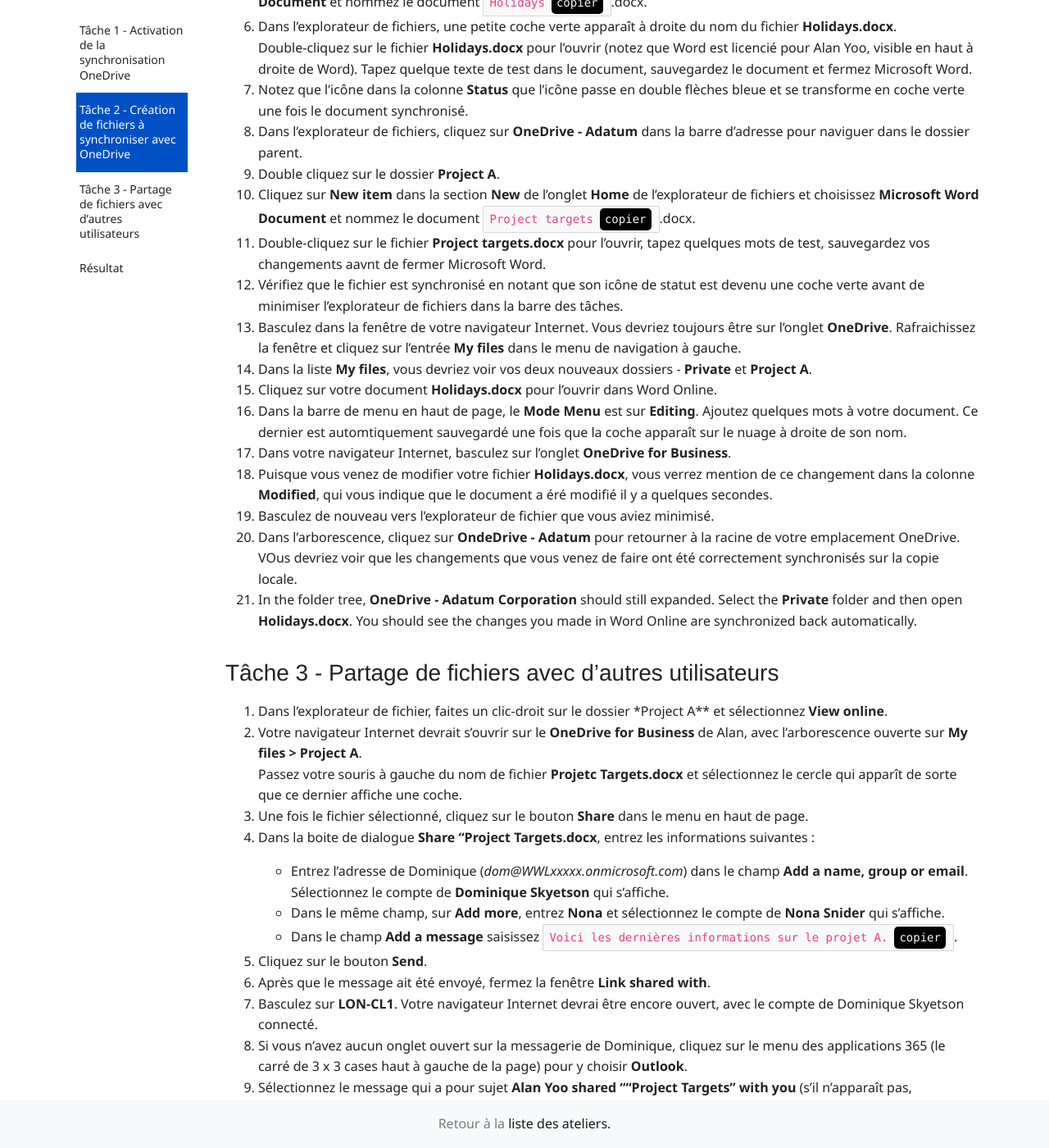
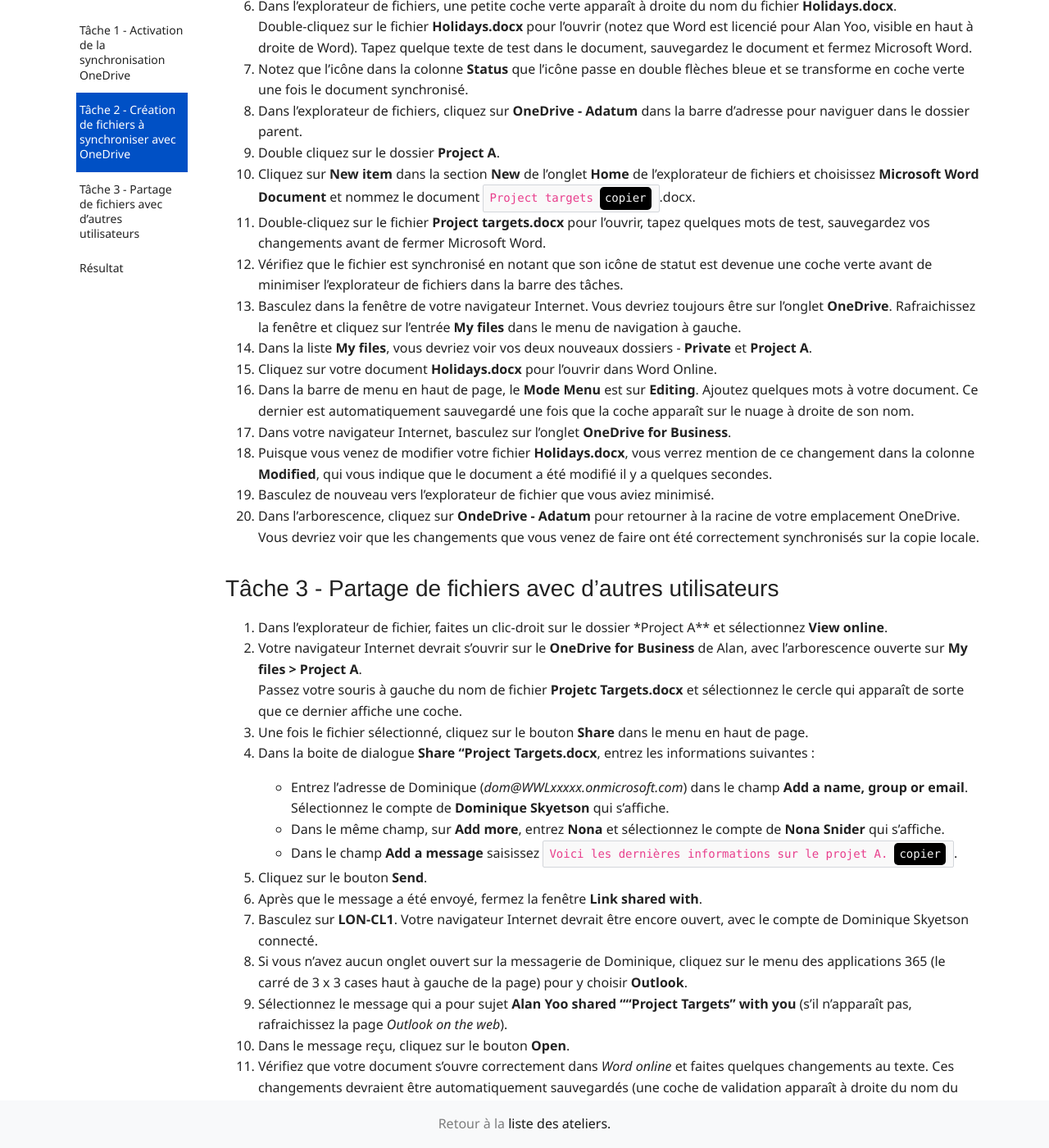
Before and after one commit to renaudwangler/ib-labs, a Jekyll site: the page built from msms030fr/lab9e2.md, in a window 1280 px wide and 1400 px high, scrolled down 2325 px. Shown: the whole window at 82% size. Built offline with Jekyll 4.4.1, drawn with Linux system fonts in a browser that asks for light colours; nearby versions of some CDN libraries; comment, search, counter and statistics services are not loaded; some of the changed text lies outside the part shown.

Commit message:
msms030frl9

````diff
--- a/msms030fr/lab9e2.md
+++ b/msms030fr/lab9e2.md
@@ -20,7 +20,7 @@ A la fin de cet exercice, vous aurez une meilleure connaissance de :
 	Vous devriez donc désormais pouvoir ouvrir l'application **Word** en tapant ```winword``` dans la barre de recherche, à droite du bouton **Démarrer** sur la barre des tâches. Cliquez sur **Word** dans la section **Best match** du menu **Démarrer**.
 1. Lorsque **Word** s'ouvre, vérifiez quel compte utilisateur est licencié pour l'utiliser, ne haut à droite de la fenêtre. S'il s'agit déjà du compte de Alan (ses initiales **AY** sont dans le cercle), passez au point suivant.
 	Cependant, si un compte différent est présent :
-	1. cliquez sur le bouton **Account** en bas à gauche de la fenêtre Word. Cliquez ensuite sur le lien **Sign out**.
+	1. Cliquez sur le bouton **Account** en bas à gauche de la fenêtre Word. Cliquez ensuite sur le lien **Sign out**.
 	1. Validez l'opération en cliquant sur le bouton **Sign out**.
 	1. Cliquez ensuite sur le bouton **Sign In**.
 	1. Dans la fenêtre **Sign in**, saisissez **alan@WWLxxxxx.onmicrosoft.com** et cliquez sur **Next**.
@@ -48,14 +48,14 @@ A la fin de cet exercice, vous aurez une meilleure connaissance de :
 1. Sur la page **All your files, ready and on-demand**, cliquez sur **Next**.
 1. Sur la page **Get the mobile app**, cliquez sur **Later**.
 1. Sur la page **You OneDrive is ready for you** cliquez sur **Open my OneDrive folder**.
-1. L' explorateur de fichiers de Windows va s'ouvrir automatiquement sur le dossier **OneDrive - Adatum**.Vérifiez que le document **OneDrive test.docx** est présent effectivement synchronisé sur le poste de travail local
-1. laissez ouvert l'explorateur de fichier et le navigateur Internet pour la tâche suivante.
+1. L'explorateur de fichiers de Windows va s'ouvrir automatiquement sur le dossier **OneDrive - Adatum**.Vérifiez que le document **OneDrive test.docx** est présent effectivement synchronisé sur le poste de travail local
+1. Laissez ouvert l'explorateur de fichier et le navigateur Internet pour la tâche suivante.
 
 ## Tâche 2 - Création de fichiers à synchroniser avec OneDrive
-Maintenant que la synchronisation de fichiers est activée avec *OneDrive for Business*, Dominique Skyetson veut créer des fichier sur un poste local pour vérifier qu'il se synchronise bien dans le cloud.
+Maintenant que la synchronisation de fichiers est activée avec *OneDrive for Business*, Dominique Skyetson veut créer des fichiers sur un poste local pour vérifier qu'il se synchronise bien dans le cloud.
 1. Sur **LON-CL2**, assurez-vous que le dossier **OneDrive for Business** est ouvert dans l'explorateur de fichier depuis la tâche précédente. Si ce n'est pas le cas, ouvrez l'explorateur de fichier et sélectionnez l'emplacement **OneDrive - Adatum**.
-1. Dans l'explorateur, cliquez sur **New folder** dasn la section **New** de l'onglet **Home**.
-1. In **File Explorer**, select **Home** that appears in the menu bar at the top of the window. Saisissez ```Private``` comme nom pour ce dossier.
+1. Dans l'explorateur, cliquez sur **New folder** dans la section **New** de l'onglet **Home**.
+1. Saisissez ```Private``` comme nom pour ce dossier.
 1. De la même manière, créez un second dossier nommé ```Project A```.
 1. Cliquez sur **New item** dans la section **New** de l'onglet **Home** de l'explorateur de fichiers et choisissez **Microsoft Word Document** et nommez le document ```Holidays```.docx.
 1. Dans l'explorateur de fichiers, une petite coche verte apparaît à droite du nom du fichier **Holidays.docx**.
@@ -64,30 +64,29 @@ Maintenant que la synchronisation de fichiers est activée avec *OneDrive for Bu
 1. Dans l'explorateur de fichiers, cliquez sur **OneDrive - Adatum** dans la barre d'adresse pour naviguer dans le dossier parent.
 1. Double cliquez sur le dossier **Project A**.
 1. Cliquez sur **New item** dans la section **New** de l'onglet **Home** de l'explorateur de fichiers et choisissez **Microsoft Word Document** et nommez le document ```Project targets```.docx.
-1. Double-cliquez sur le fichier **Project targets.docx** pour l'ouvrir, tapez quelques mots de test, sauvegardez vos changements aavnt de fermer Microsoft Word.
-1. Vérifiez que le fichier est synchronisé en notant que son icône de statut est devenu une coche verte avant de minimiser l'explorateur de fichiers dans la barre des tâches.
+1. Double-cliquez sur le fichier **Project targets.docx** pour l'ouvrir, tapez quelques mots de test, sauvegardez vos changements avant de fermer Microsoft Word.
+1. Vérifiez que le fichier est synchronisé en notant que son icône de statut est devenue une coche verte avant de minimiser l'explorateur de fichiers dans la barre des tâches.
 1. Basculez dans la fenêtre de votre navigateur Internet. Vous devriez toujours être sur l'onglet **OneDrive**. Rafraichissez la fenêtre et cliquez sur l'entrée **My files** dans le menu de navigation à gauche.
 1. Dans la liste **My files**, vous devriez voir vos deux nouveaux dossiers - **Private** et **Project A**.
 1. Cliquez sur votre document **Holidays.docx** pour l'ouvrir dans Word Online.
-1. Dans la barre de menu en haut de page, le **Mode Menu** est sur **Editing**. Ajoutez quelques mots à votre document. Ce dernier est automtiquement sauvegardé une fois que la coche apparaît sur le nuage à droite de son nom.
+1. Dans la barre de menu en haut de page, le **Mode Menu** est sur **Editing**. Ajoutez quelques mots à votre document. Ce dernier est automatiquement sauvegardé une fois que la coche apparaît sur le nuage à droite de son nom.
 1. Dans votre navigateur Internet, basculez sur l'onglet **OneDrive for Business**.
-1. Puisque vous venez de modifier votre fichier **Holidays.docx**, vous verrez mention de ce changement dans la colonne **Modified**, qui vous indique que le document a éré modifié il y a quelques secondes.
+1. Puisque vous venez de modifier votre fichier **Holidays.docx**, vous verrez mention de ce changement dans la colonne **Modified**, qui vous indique que le document a été modifié il y a quelques secondes.
 1. Basculez de nouveau vers l'explorateur de fichier que vous aviez minimisé.
-1. Dans l'arborescence, cliquez sur **OndeDrive - Adatum** pour retourner à la racine de votre emplacement OneDrive. VOus devriez voir que les changements que vous venez de faire ont été correctement synchronisés sur la copie locale.
-1. In the folder tree, **OneDrive - Adatum Corporation** should still expanded. Select the **Private** folder and then open **Holidays.docx**. You should see the changes you made in Word Online are synchronized back automatically.
+1. Dans l'arborescence, cliquez sur **OndeDrive - Adatum** pour retourner à la racine de votre emplacement OneDrive. Vous devriez voir que les changements que vous venez de faire ont été correctement synchronisés sur la copie locale.
 
 ## Tâche 3 - Partage de fichiers avec d'autres utilisateurs
 1. Dans l'explorateur de fichier, faites un clic-droit sur le dossier *Project A** et sélectionnez **View online**.
 1. Votre navigateur Internet devrait s'ouvrir sur le **OneDrive for Business** de Alan, avec l'arborescence ouverte sur **My files > Project A**.
-	Passez votre souris à gauche du nom de fichier **Projetc Targets.docx** et sélectionnez le cercle qui apparît de sorte que ce dernier affiche une coche.
+	Passez votre souris à gauche du nom de fichier **Projetc Targets.docx** et sélectionnez le cercle qui apparaît de sorte que ce dernier affiche une coche.
 1. Une fois le fichier sélectionné, cliquez sur le bouton **Share** dans le menu en haut de page.
 1. Dans la boite de dialogue **Share "Project Targets.docx**, entrez les informations suivantes :
 	- Entrez l'adresse de Dominique (*dom@WWLxxxxx.onmicrosoft.com*) dans le champ **Add a name, group or email**. Sélectionnez le compte de **Dominique Skyetson** qui s'affiche.
 	- Dans le même champ, sur **Add more**, entrez **Nona** et sélectionnez le compte de **Nona Snider** qui s'affiche.
 	- Dans le champ **Add a message** saisissez ```Voici les dernières informations sur le projet A.```.
 1. Cliquez sur le bouton **Send**.
-1. Après que le message ait été envoyé, fermez la fenêtre **Link shared with**.
-1. Basculez sur **LON-CL1**. Votre navigateur Internet devrai être encore ouvert, avec le compte de Dominique Skyetson connecté.
+1. Après que le message a été envoyé, fermez la fenêtre **Link shared with**.
+1. Basculez sur **LON-CL1**. Votre navigateur Internet devrait être encore ouvert, avec le compte de Dominique Skyetson connecté.
 1. Si vous n'avez aucun onglet ouvert sur la messagerie de Dominique, cliquez sur le menu des applications 365 (le carré de 3 x 3 cases haut à gauche de la page) pour y choisir **Outlook**.
 1. Sélectionnez le message qui a pour sujet **Alan Yoo shared ""Project Targets" with you** (s'il n'apparaît pas, rafraichissez la page *Outlook on the web*).
 1. Dans le message reçu, cliquez sur le bouton **Open**.
````
Also changed, not shown: other parts of msms030fr/lab9e2.md (+7 -7 lines).
